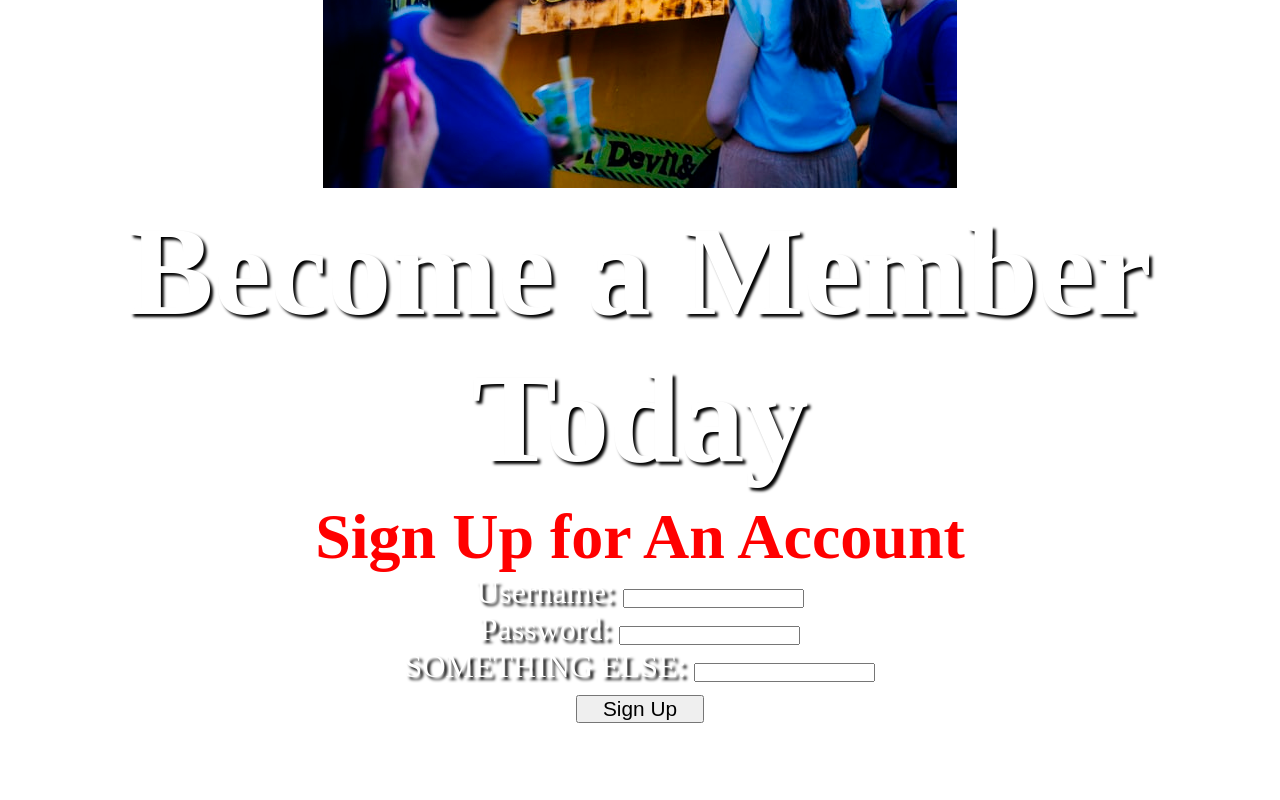
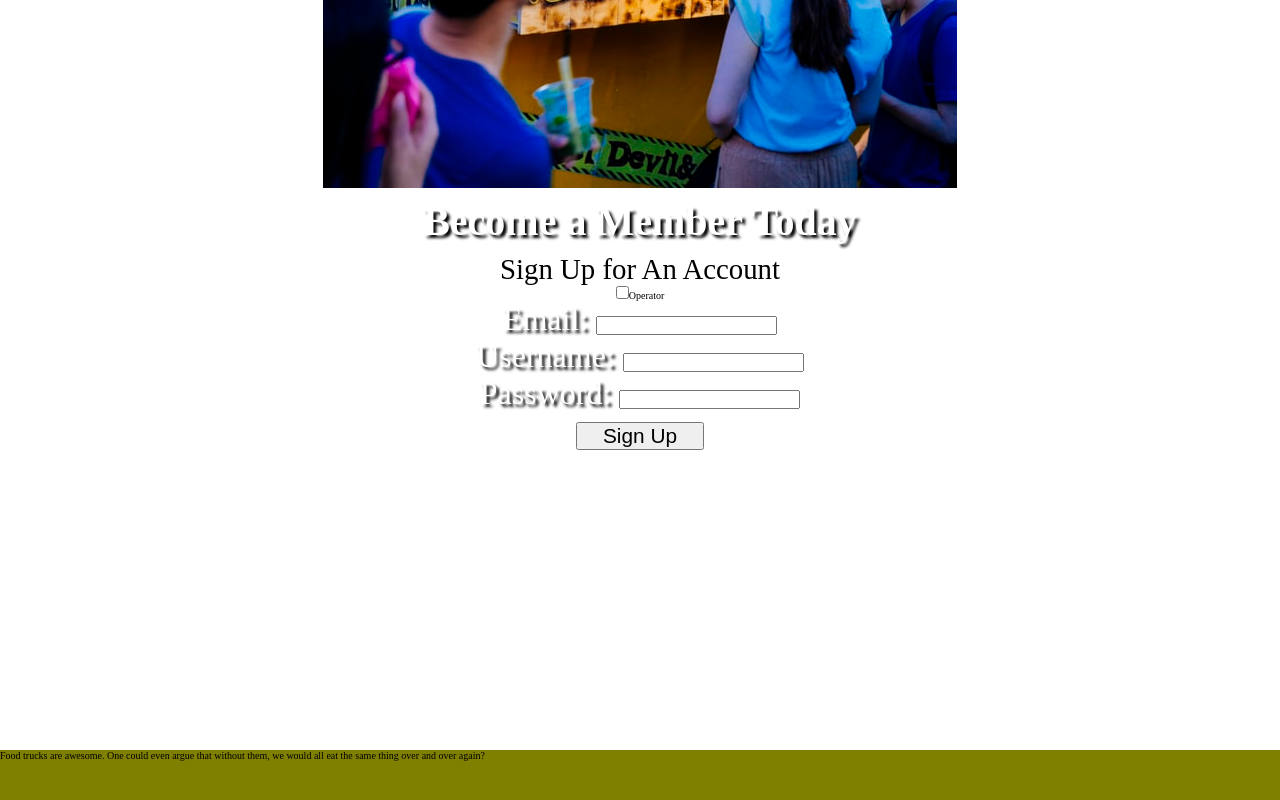
Before and after one commit to tt16-buildweek-foodtruck/FoodTruck-TrackR-front-end, a React (Create React App) app: page /signup in a window 1280 px wide. Shown: the part 845-1645 px from the top of the page. Built offline with nearby package versions, Linux system fonts and the light colour scheme.

Commit message:
Forms and landing page done

```diff
--- a/src/components/footer/Footer.js
+++ b/src/components/footer/Footer.js
@@ -1,9 +1,12 @@
 import React from "react";
-
+import "../../css/Footer.css";
 export default function Footer() {
 	return (
-		<div>
-			<p>This is a footer.</p>
+		<div className="footer_div">
+			<p classname="footer_p">
+				Food trucks are awesome. One could even argue that without them, we
+				would all eat the same thing over and over again?
+			</p>
 		</div>
 	);
 }
--- a/src/components/forms/LoginForm.js
+++ b/src/components/forms/LoginForm.js
@@ -12,20 +12,31 @@ class LoginForm extends Component {
 			password: "",
 		};
 	}
-	handleUsernameChange = (event) => {
-		this.setState({
-			username: event.target.value,
-		});
+
+	handleChange = (event) => {
+		this.setState({ ...this.state, [event.target.name]: event.target.value });
 	};
-	handlePasswordChange = (event) => {
-		this.setState({
-			password: event.target.value,
-		});
-	};
+
 	handleSubmit = (event) => {
-		alert(`${this.state.username} ${this.state.password}`);
+		event.preventDefault();
+		const login_Info = {
+			username: this.state.username,
+			password: this.state.password,
+		};
+		console.log("logininfo", login_Info);
 
-		event.preventDefault();
+		axios
+			.post(
+				"https://tt16-food-truck-api.herokuapp.com/api/auth/login",
+				login_Info
+			)
+			.then((res) => {
+				console.log(res);
+				console.log(res.data);
+			})
+			.catch((err) => {
+				console.log(err);
+			});
 	};
 	render() {
 		const { username, password } = this.state;
@@ -41,17 +52,19 @@ class LoginForm extends Component {
 						<div>
 							<label>Username: </label>
 							<input
+								name="username"
 								type="text"
 								value={username}
-								onChange={this.handleUsernameChange}
+								onChange={this.handleChange}
 							/>
 						</div>
 						<div>
 							<label>Password: </label>
 							<input
+								name="password"
 								type="text"
 								value={password}
-								onChange={this.handlePasswordChange}
+								onChange={this.handleChange}
 							/>
 						</div>
 
--- a/src/components/forms/SignUpForm.js
+++ b/src/components/forms/SignUpForm.js
@@ -1,4 +1,4 @@
-// import axios from "axios";
+import axios from "axios";
 import React, { Component } from "react";
 import "../../css/SignUpForm.css";
 import foodtruck2 from "../../assets/image/foodtruck2.jpeg";
@@ -9,25 +9,72 @@ class SignUpForm extends Component {
 		this.state = {
 			username: "",
 			password: "",
+			email: "",
+			isOperator: false,
 		};
 	}
-	handleUsernameChange = (event) => {
+	// handleUsernameChange = (event) => {
+	// 	this.setState({
+	// 		username: event.target.value,
+	// 	});
+	// };
+	// handleEmailChange = (event) => {
+	// 	this.setState({
+	// 		email: event.target.value,
+	// 	});
+	// };
+	// handlePasswordChange = (event) => {
+	// 	this.setState({
+	// 		password: event.target.value,
+	// 	});
+	// };
+	handleCheckboxChange = (event) => {
 		this.setState({
-			username: event.target.value,
+			isOperator: event.target.checked,
 		});
 	};
-	handlePasswordChange = (event) => {
-		this.setState({
-			password: event.target.value,
-		});
+	handleChange = (event) => {
+		this.setState({ ...this.state, [event.target.name]: event.target.value });
 	};
+
 	handleSubmit = (event) => {
-		alert(`${this.state.username} ${this.state.password}`);
+		event.preventDefault();
+		const register_Info = {
+			username: this.state.username,
+			password: this.state.password,
+			email: this.state.email,
+		};
 
-		event.preventDefault();
+		if (this.state.isOperator === false) {
+			axios
+				.post(
+					"https://tt16-food-truck-api.herokuapp.com/api/auth/register-user",
+					register_Info
+				)
+				.then((res) => {
+					console.log(res);
+					console.log(res.data);
+				})
+				.catch((err) => {
+					console.log(err.error.message, err.error.recived, err);
+				});
+		} else {
+			axios
+				.post(
+					"https://tt16-food-truck-api.herokuapp.com/api/auth/register-operator",
+					register_Info
+				)
+				.then((res) => {
+					console.log(res);
+					console.log(res.data);
+				})
+				.catch((err) => {
+					console.log(err);
+				});
+		}
 	};
 	render() {
-		const { username, password } = this.state;
+		const { email, username, password } = this.state;
 		return (
 			<div className="signUp_Div">
 				<div className="food_Truck_2_Img_Div">
@@ -38,27 +85,41 @@ class SignUpForm extends Component {
 						<h1> Become a Member Today</h1>
 						<span>Sign Up for An Account</span>
 						<div>
+							<input
+								type="checkbox"
+								className="user_Selector_Button"
+								name="isOperator"
+								checked={this.state.isOperator}
+								onChange={this.handleCheckboxChange}
+							/>
+							Operator
+							<br />
+						</div>
+						<div>
+							<label>Email: </label>
+							<input
+								name="email"
+								type="text"
+								value={email}
+								onChange={this.handleChange}
+							/>
+						</div>
+						<div>
 							<label>Username: </label>
 							<input
+								name="username"
 								type="text"
 								value={username}
-								onChange={this.handleUsernameChange}
+								onChange={this.handleChange}
 							/>
 						</div>
 						<div>
 							<label>Password: </label>
 							<input
+								name="password"
 								type="text"
 								value={password}
-								onChange={this.handlePasswordChange}
-							/>
-						</div>
-						<div>
-							<label>SOMETHING ELSE: </label>
-							<input
-								type="text"
-								value={username}
-								onChange={this.handleUsernameChange}
+								onChange={this.handleChange}
 							/>
 						</div>
 						<div className="sign_Up-Button_Div">
--- a/src/components/home/Home.js
+++ b/src/components/home/Home.js
@@ -6,24 +6,13 @@ class Home extends Component {
 		return (
 			<div>
 				<div className="underNav_Banner">
-					<h1>Hungry Yet?</h1>
-					<p>
-						Come Get <span>Fat</span>
+					<h1 className="first_H1">Hungry Yet?</h1>
+					<p className="home_P">
+						Come Get <span className="home_Span">Fat</span>
 					</p>
-					<p>
-						<span>And</span> Possibly Food Poisening
+					<p className="home_P">
+						<span className="home_Span">And</span> Possibly Food Poisoning
 					</p>
-					<div className="anchor_Tag_DIV">
-						<a href="/signup">Sign Up</a>
-						<a href="/login">Log In Here</a>
-					</div>
-				</div>
-				<div>
-					<div>
-						<h1></h1>
-						<p></p>
-					</div>
-					<div></div>
 				</div>
 			</div>
 		);
--- /dev/null
+++ b/src/css/Footer.css
@@ -0,0 +1,10 @@
+footer {
+	background-color: olive;
+}
+.footer_div {
+	background-color: olive;
+	height: 25vw;
+}
+.footer_p {
+	font-size: 2rem;
+}
--- a/src/css/Home.css
+++ b/src/css/Home.css
@@ -7,20 +7,15 @@
 	height: 80vh;
 	padding-top: 30vh;
 }
-h1 {
+.first_H1 {
 	font-size: 8rem;
 }
-p {
+.home_P {
 	font-size: 4rem;
 	color: white;
 }
-span {
+.home_Span {
 	font-size: 4rem;
 	color: red;
 	font-weight: bold;
 }
-a {
-}
-
-.anchor_Tag_DIV {
-}
--- a/src/css/Loginform.css
+++ b/src/css/Loginform.css
@@ -52,3 +52,6 @@ h2 {
 	margin-top: 10px;
 	font-size: 2rem;
 }
+.user_Selector_Button {
+	font-size: 2rem;
+}
```
Also changed, not shown: 2 other files (tests, documents, lock files or other folders).
